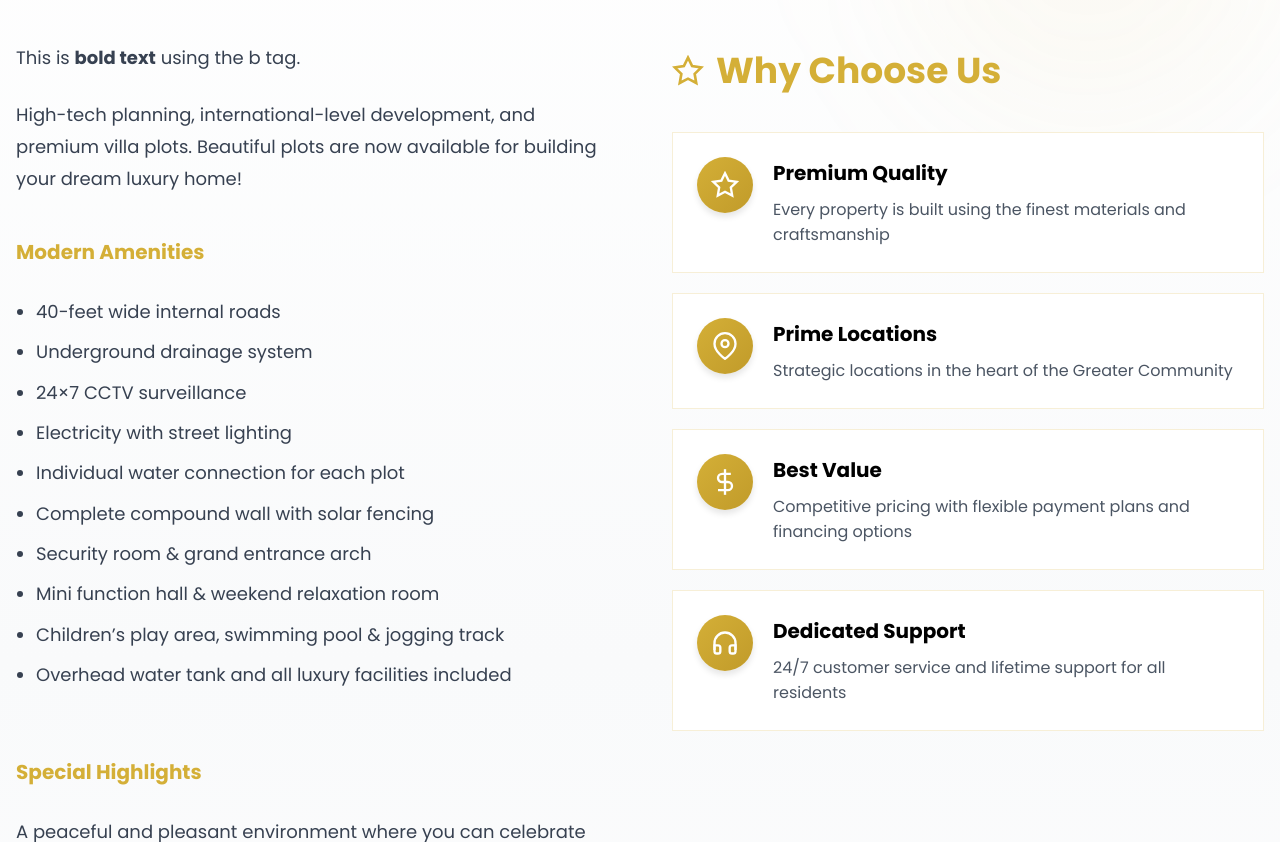
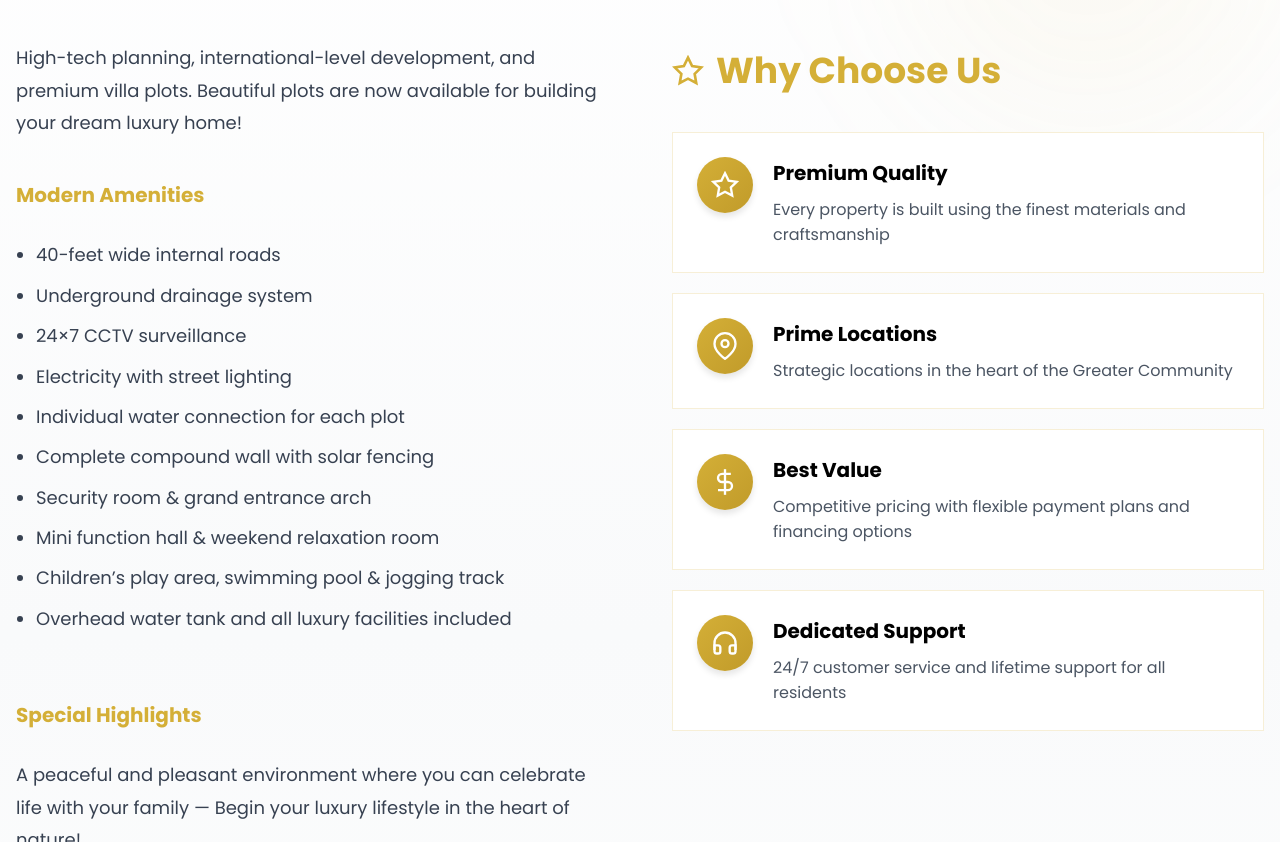
Before and after one commit to SujithKasthuri/Prabhakar_luxury_vihar, a plain HTML site: page index.html in a window 1280 px wide. Shown: the part 2309-3151 px from the top of the page. Drawn offline with Linux system fonts and the light colour scheme.

Commit message:
Refactor About Section: Remove unnecessary bold text and improve content clarity

```diff
--- a/index.html
+++ b/index.html
@@ -98,7 +98,7 @@ Beautiful plots are now available for building your dream luxury home!
             <div class="about-grid">
                 <div class="about-left">
                     <div class="about-text">
-                        <p>This is <b>bold text</b> using the b tag.</p>
+
 
                         <p>
                             High-tech planning, international-level development, and premium villa plots.
```
